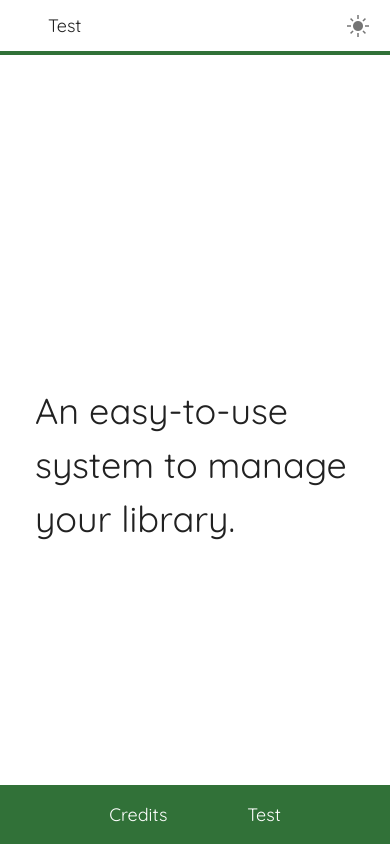
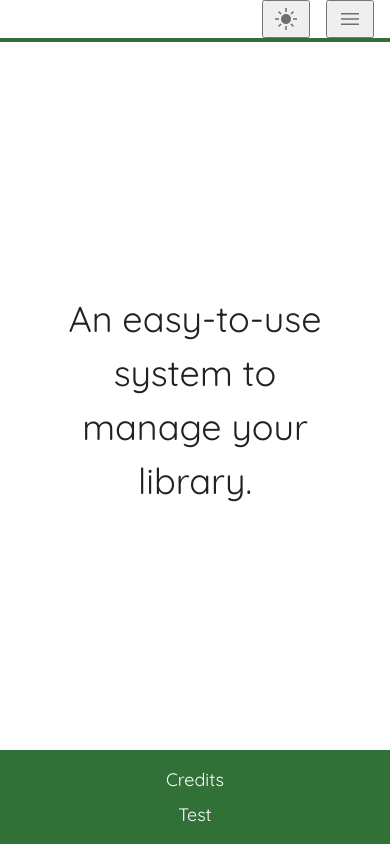
Before and after one commit to UTSCC09/project-simpleils, a React (Vite) app in the folder client/: page / in a window 390 px wide. Built offline with nearby package versions, Linux system fonts and the light colour scheme.

Commit message:
Make page responsive

```diff
--- a/client/index.html
+++ b/client/index.html
@@ -10,7 +10,7 @@
     <link rel="preconnect" href="https://fonts.googleapis.com">
     <link rel="preconnect" href="https://fonts.gstatic.com" crossorigin>
     <link rel="stylesheet" href="https://fonts.googleapis.com/css2?family=Quicksand:wght@300..700&display=swap">
-    <link rel="stylesheet" href="https://fonts.googleapis.com/css2?family=Material+Symbols+Outlined:opsz,wght,FILL,GRAD@20..48,100..700,0..1,-50..200&icon_names=dark_mode,light_mode" />
+    <link rel="stylesheet" href="https://fonts.googleapis.com/css2?family=Material+Symbols+Outlined:opsz,wght,FILL,GRAD@20..48,100..700,0..1,-50..200&icon_names=close,dark_mode,light_mode,menu" />
 
     <script type="module" src="/src/main.tsx"></script>
   </head>
--- a/client/src/App.css
+++ b/client/src/App.css
@@ -12,18 +12,22 @@
   width: 100%;
   margin: auto;
   display: flex;
+  flex-wrap: wrap;
   align-items: center;
   position: sticky;
   top: 0;
 
   > nav {
-    flex: 1;
-    display: flex;
+    order: 1;
+    width: 100%;
+    display: none;
+    flex-direction: column;
 
     > a {
       color: var(--palette-text-primary);
+      text-align: center;
       text-decoration: none;
-      padding: 0.75rem 1rem;
+      padding: 0.25rem 1rem;
       transition: background-color 0.25s;
 
       @media (hover: hover) {
@@ -34,10 +38,6 @@
       }
     }
   }
-
-  > .theme-button {
-    margin: 0 1rem;
-  }
 }
 
 .site-title {
@@ -46,11 +46,24 @@
   font-size: 1.5rem;
   text-decoration: none;
   user-select: none;
-  padding: 0.75rem 1rem;
+  padding: 0.75rem 1rem 0.75rem 1rem;
+  margin-right: auto;
+}
+
+.menu-open > nav {
+  display: flex;
+}
+
+.header-theme-button {
+  margin-left: 1rem;
+}
+
+.header-menu-button {
+  margin: 0 1rem;
 }
 
 main {
-  min-width: 20rem;
+  min-width: 300px;
   max-width: 60vw;
   width: 100%;
   padding: 1rem 0;
@@ -66,8 +79,9 @@ main {
 
   > nav {
     display: flex;
+    flex-direction: column;
     justify-content: center;
-    gap: 5rem;
+    gap: 0.5rem;
   }
 
   a {
@@ -75,3 +89,31 @@ main {
     text-decoration: none;
   }
 }
+
+@media screen and (min-width: 768px) {
+  .page-head > nav {
+    order: 0;
+    flex: 1;
+    width: auto;
+    display: flex;
+    flex-direction: row;
+
+    > a {
+      padding: 0.75rem 1rem;
+    }
+  }
+
+  .header-theme-button {
+    margin-right: 1rem;
+    display: block;
+  }
+
+  .header-menu-button {
+    display: none;
+  }
+
+  .page-foot > nav {
+    flex-direction: row;
+    gap: 5rem;
+  }
+}
--- a/client/src/App.tsx
+++ b/client/src/App.tsx
@@ -1,12 +1,20 @@
-import themeBtnClasses from "./ThemeButton.module.css";
 import "./App.css";
 
-import type { ReactNode } from "react";
+import type { MouseEventHandler, ReactNode } from "react";
 
 import { createTheme, useColorScheme, ThemeProvider } from "@mui/material/styles";
+import { useState } from "react";
 import { Link, Outlet, ScrollRestoration } from "react-router-dom";
 
+import { IconButton } from "./icons.tsx";
+
 import config from "../../app-config.json";
+
+interface MenuButtonProps {
+  className: string;
+  onClick: MouseEventHandler;
+  menuOpen: boolean;
+}
 
 const theme = createTheme({
   colorSchemes: {
@@ -35,24 +43,42 @@ function ThemeButton({ className }: { className: string }) {
   const { mode, setMode } = useColorScheme();
   const newMode = mode === "light" ? "dark" : "light";
   return (
-    <button
-      className={`material-symbols-outlined ${themeBtnClasses["theme-button"]} ${className}`}
+    <IconButton
+      name={`${newMode}-mode`}
+      className={className}
       onClick={() => { setMode(newMode); }}
-    >
-      {`${newMode}_mode`}
-    </button>
+    />
+  );
+}
+
+function MenuButton({ className, onClick, menuOpen }: MenuButtonProps) {
+  return (
+    <IconButton
+      name={menuOpen ? "close" : "menu"}
+      className={className}
+      onClick={onClick}
+    />
   );
 }
 
 export default function App({ children }: { children?: ReactNode }) {
+  const [menuOpen, setMenuState] = useState(false);
   return (
     <ThemeProvider theme={theme}>
-      <header className="page-head">
+      <header className={`page-head ${menuOpen ? "menu-open" : ""}`}>
         <Link to="/" className="site-title">{config.name}</Link>
         <nav>
           <Link to="/test">Test</Link>
+          <Link to="/test">Test</Link>
+          <Link to="/test">Test</Link>
+          <Link to="/test">Test</Link>
         </nav>
-        <ThemeButton className="theme-button" />
+        <ThemeButton className="header-theme-button" />
+        <MenuButton
+          className="header-menu-button"
+          onClick={() => { setMenuState(!menuOpen); }}
+          menuOpen={menuOpen}
+        />
       </header>
       <main>
         { children ?? <Outlet />}
--- a/client/src/HomePage.module.css
+++ b/client/src/HomePage.module.css
@@ -1,8 +1,5 @@
 .home {
   zoom: 200%;
   margin: auto;
-  display: flex;
-  flex-direction: column;
-  align-items: center;
-  justify-content: center;
+  text-align: center;
 }
--- a/client/src/ThemeButton.module.css
+++ /dev/null
@@ -1,10 +0,0 @@
-.theme-button {
-  background: none;
-  color: var(--icon-color);
-  border: none;
-  padding: 0;
-  width: 2rem;
-  height: 2rem;
-  cursor: pointer;
-  user-select: none;
-}
--- /dev/null
+++ b/client/src/icons.module.css
@@ -0,0 +1,34 @@
+.icon {
+  color: var(--icon-color);
+  line-height: 32px;
+  vertical-align: middle;
+  width: 32px;
+  height: 32px;
+}
+
+.icon-inactive {
+  color: var(--icon-color-inactive);
+}
+
+.icon-button {
+  background: none;
+  border: none;
+  padding: 0;
+  cursor: pointer;
+}
+
+.icon-close::before {
+  content: "close";
+}
+
+.icon-light-mode::before {
+  content: "light_mode";
+}
+
+.icon-dark-mode::before {
+  content: "dark_mode";
+}
+
+.icon-menu::before {
+  content: "menu";
+}
--- /dev/null
+++ b/client/src/icons.tsx
@@ -0,0 +1,41 @@
+import classes from "./icons.module.css";
+
+import type { MouseEventHandler } from "react";
+
+type icon = "close" | "dark-mode" | "light-mode" | "menu";
+
+interface IconProps {
+  name: icon;
+  inactive?: boolean;
+  className?: string;
+}
+
+interface IconButtonProps {
+  name: icon;
+  disabled?: boolean;
+  className?: string;
+  onClick?: MouseEventHandler;
+}
+
+export function Icon({ name, inactive = false, className = "" }: IconProps) {
+  const iconClasses = [
+    "material-symbols-outlined",
+    inactive ? classes.iconInactive : classes.icon,
+    classes[`icon-${name}`]
+  ];
+  return (
+    <span className={`${iconClasses.join(" ")} ${className}`} />
+  );
+}
+
+export function IconButton(props: IconButtonProps) {
+  return (
+    <button
+      className={`${classes.iconButton} ${props.className ?? ""}`}
+      disabled={props.disabled}
+      onClick={props.onClick}
+    >
+      <Icon name={props.name} />
+    </button>
+  );
+}
--- a/client/vite.config.ts
+++ b/client/vite.config.ts
@@ -7,5 +7,10 @@ export default defineConfig({
   plugins: [pluginChecker({ typescript: { buildMode: true } }), react()],
   server: {
     host: true
+  },
+  css: {
+    modules: {
+      localsConvention: "camelCase"
+    }
   }
 });
```
